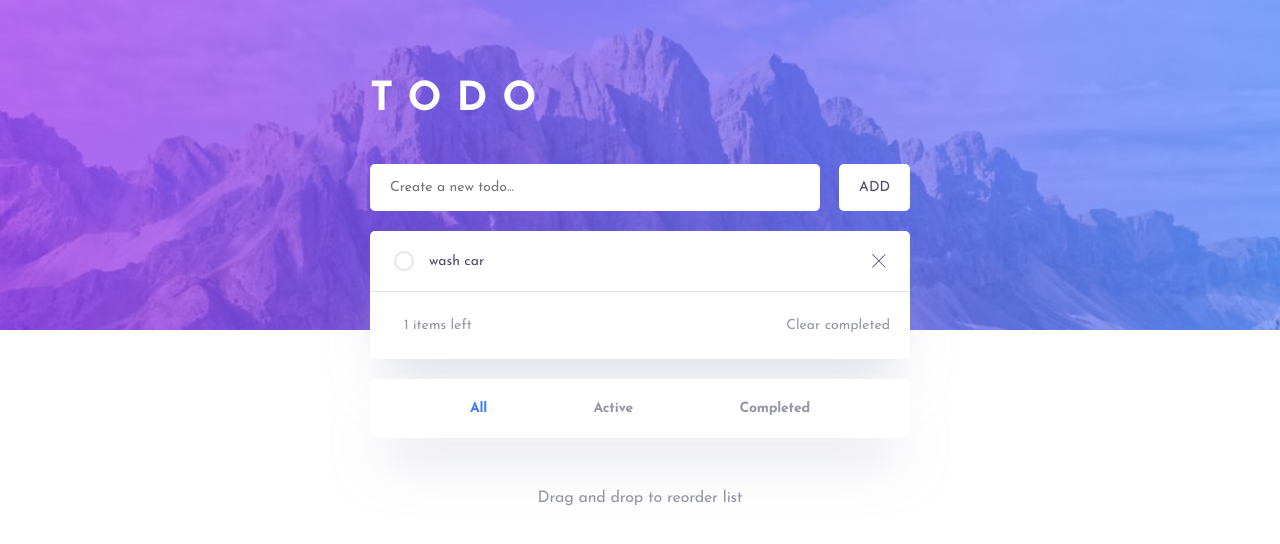
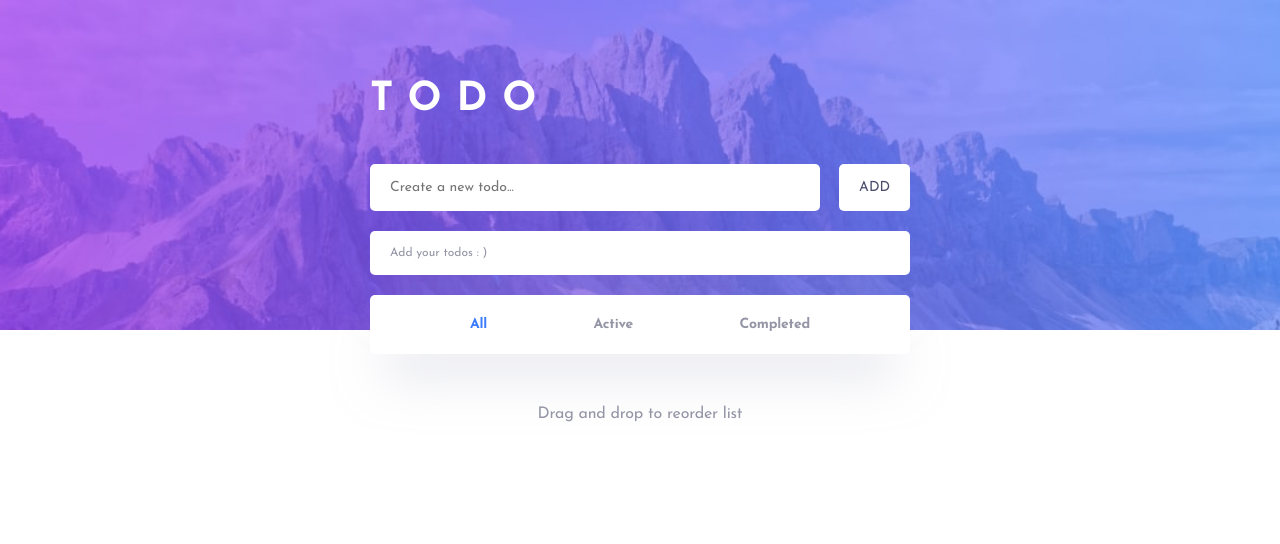
Before and after one commit to anetakasprzak/fm-todo-app, a React (Vite) app: page / in a window 1280 px wide. Shown: the top 544 px of the page. Built offline with nearby package versions, Linux system fonts and the light colour scheme.

Commit message:
no todos display logic and styles

```diff
--- a/src/App.js
+++ b/src/App.js
@@ -114,6 +114,8 @@ export const Button = styled.button`
     font-size: 1.4rem;
   }
 `;
+
+export const NoTodos = styled.p``;
 
 export const List = styled.ul`
   background-color: #fff;
@@ -318,6 +320,7 @@ export const DragDropText = styled.p`
   font-size: 1.4rem;
   letter-spacing: -0.194px;
   margin-top: 3.2rem;
+  padding-bottom: 3rem;
 
   @media only screen and (min-width: 37.75rem) {
     font-size: 1.6rem;
--- a/src/App.jsx
+++ b/src/App.jsx
@@ -24,16 +24,11 @@ import {
   CompletedBtn,
   DragDropText,
   CheckboxWrapper,
+  NoTodos,
 } from "./App";
 
 function App() {
-  const [todos, setTodos] = useState([
-    {
-      id: "5b5f69bb-88be-4562-9687-7cc6b4f44db1",
-      text: "wash car",
-      completed: false,
-    },
-  ]);
+  const [todos, setTodos] = useState([]);
   const [todoText, setTodoText] = useState("");
   const [filter, setFilter] = useState("all");
 
@@ -146,10 +141,16 @@ function App() {
                 })}
                 {provided.placeholder}
                 <ClearLeftBox>
-                  <ItemsLeft>{todosLeft} items left</ItemsLeft>
-                  <ClearBtn onClick={handleClearCompleted}>
-                    Clear completed
-                  </ClearBtn>
+                  {todos.length === 0 ? (
+                    <NoTodos>Add your todos : )</NoTodos>
+                  ) : (
+                    <>
+                      <ItemsLeft>{todosLeft} items left</ItemsLeft>
+                      <ClearBtn onClick={handleClearCompleted}>
+                        Clear completed
+                      </ClearBtn>{" "}
+                    </>
+                  )}
                 </ClearLeftBox>
               </List>
             )}
```
